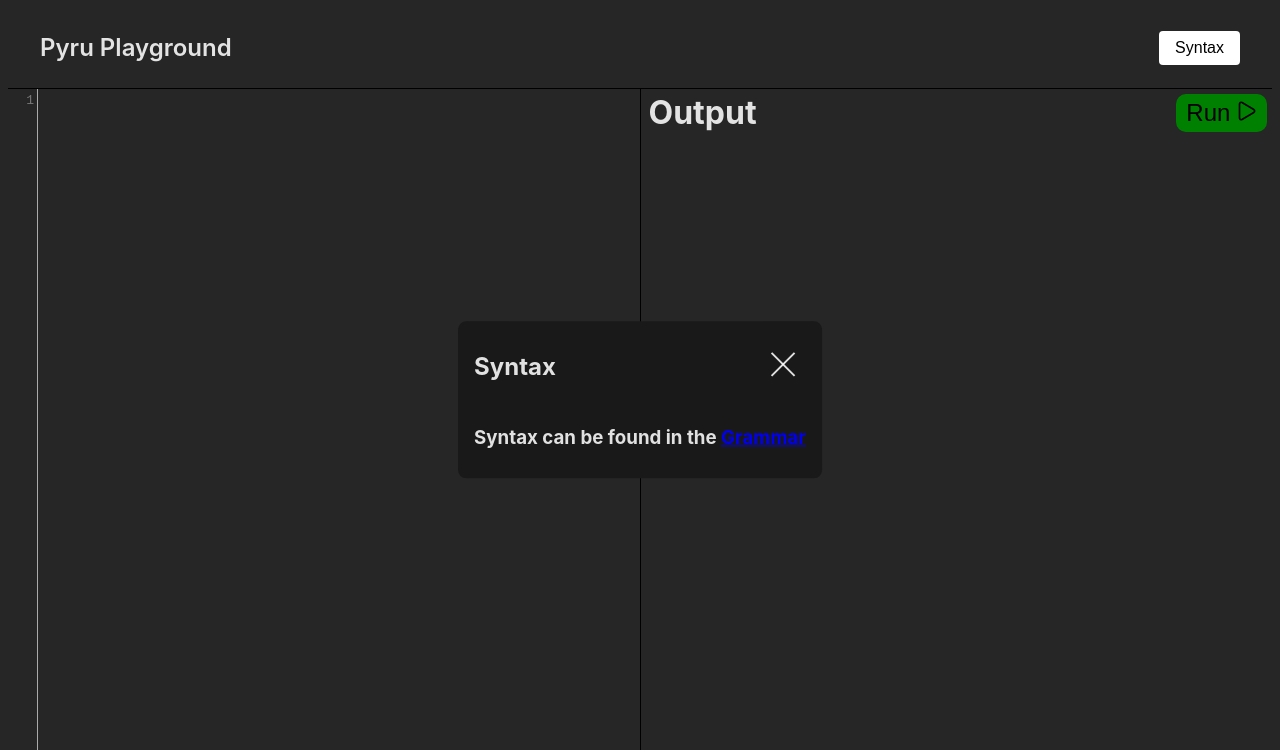
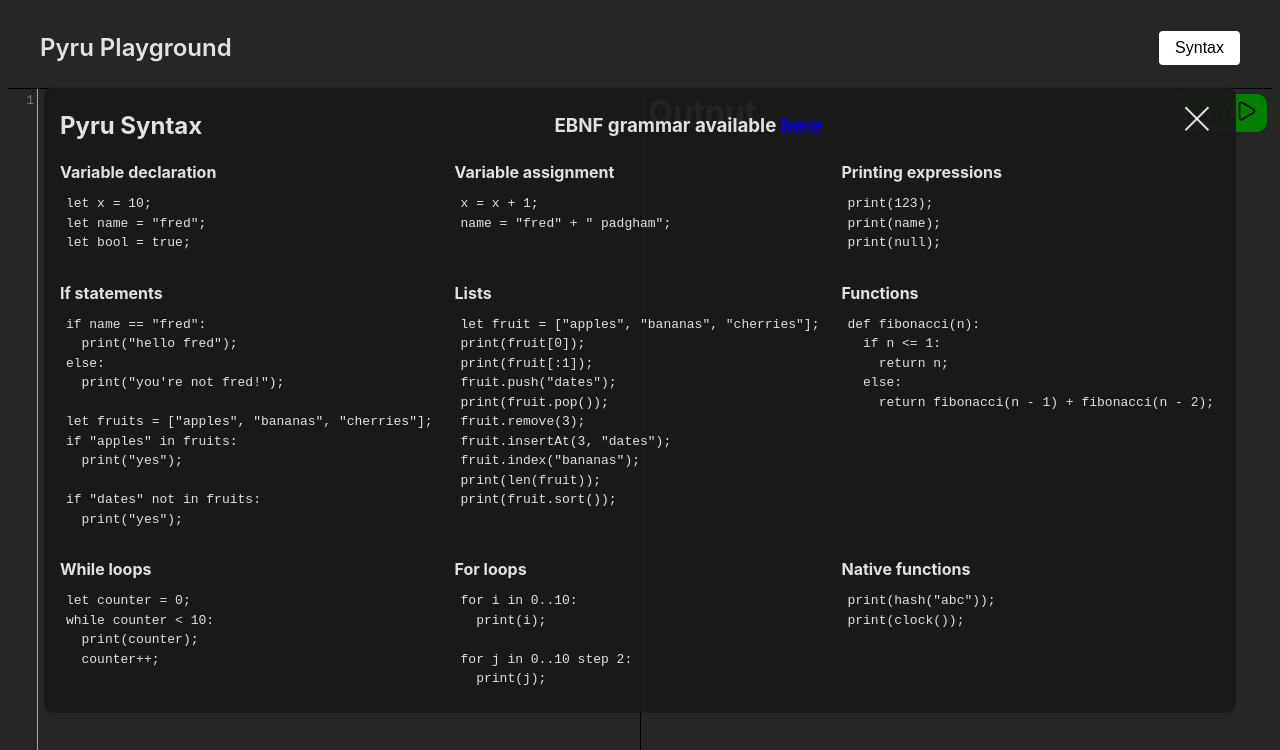
Before and after one commit to justfreddev/pyru-playground, a React (Vite) app: page / in a window 1280 px wide. Both pictures are taken after a click on the button "Syntax". Shown: the top 750 px of the page. Built offline with nearby package versions, Linux system fonts and the light colour scheme.

Commit message:
Updated the syntax info

```diff
--- a/src/components/editor/CodeEditor.css
+++ b/src/components/editor/CodeEditor.css
@@ -3,6 +3,7 @@
   height: 100%;
   position: relative;
   border-right: 1px solid #000;
+  cursor: text;
 }
 
 .code-mirror {
--- a/src/components/syntaxview/SyntaxView.css
+++ b/src/components/syntaxview/SyntaxView.css
@@ -1,11 +1,29 @@
 .syntax-view {
-  background-color: #1a1919;
+  background-color: rgba(26, 25, 25, 0.95);
   padding: 0.5rem 1rem;
   border-radius: 0.5rem;
   position: absolute;
   top: 50%;
   left: 50%;
   transform: translate(-50%, -50%);
+}
+
+.syntax-view h2,
+.syntax-view h3,
+.syntax-view h4 {
+  margin-top: 12px;
+  margin-bottom: 4px;
+}
+
+.syntax-view p {
+  margin-top: 2px;
+  margin-bottom: 6px;
+}
+
+.syntax-view pre {
+  margin-top: 2px;
+  margin-bottom: 10px;
+  padding: 6px;
 }
 
 .syntax-view-header {
@@ -20,11 +38,9 @@
 }
 
 .syntax-container {
-  font-size: 1.2rem;
-}
-
-.syntax-container div {
-  display: flex;
+  display: grid;
+  grid-template-columns: 1fr 1fr 1fr;
+  gap: 0 1rem;
 }
 
 .syntax-type {
--- a/src/components/syntaxview/SyntaxView.tsx
+++ b/src/components/syntaxview/SyntaxView.tsx
@@ -8,7 +8,13 @@ const SyntaxView: React.FC<SyntaxViewProps> = ({ toggleViewingSyntax }) => {
   return (
     <div className="syntax-view">
       <div className="syntax-view-header">
-        <h2>Syntax</h2>
+        <h2>Pyru Syntax</h2>
+        <h3>
+          EBNF grammar available{" "}
+          <a href="https://github.com/justfreddev/pyru/blob/master/src/grammar.ebnf">
+            here
+          </a>
+        </h3>
         <a className="syntax-view-cross" onClick={toggleViewingSyntax}>
           <svg
             width="46"
@@ -25,12 +31,116 @@ const SyntaxView: React.FC<SyntaxViewProps> = ({ toggleViewingSyntax }) => {
           </svg>
         </a>
       </div>
-      <h3>
-        Syntax can be found in the{" "}
-        <a href="https://github.com/justfreddev/pyru/blob/master/src/grammar.ebnf">
-          Grammar
-        </a>
-      </h3>
+
+      <div className="syntax-container">
+        <div>
+          <h4>Variable declaration</h4>
+          <pre>
+            {`let x = 10;
+let name = "fred";
+let bool = true;
+`}
+          </pre>
+        </div>
+
+        <div>
+          <h4>Variable assignment</h4>
+          <pre>
+            {`x = x + 1;
+name = "fred" + " padgham";
+`}
+          </pre>
+        </div>
+
+        <div>
+          <h4>Printing expressions</h4>
+          <pre>
+            {`print(123);
+print(name);
+print(null);
+`}
+          </pre>
+        </div>
+
+        <div>
+          <h4>If statements</h4>
+          <pre>
+            {`if name == "fred":
+  print("hello fred");
+else:
+  print("you're not fred!");
+
+let fruits = ["apples", "bananas", "cherries"];
+if "apples" in fruits:
+  print("yes");
+
+if "dates" not in fruits:
+  print("yes");
+`}
+          </pre>
+        </div>
+
+        <div>
+          <h4>Lists</h4>
+          <pre>
+            {`let fruit = ["apples", "bananas", "cherries"];
+print(fruit[0]);
+print(fruit[:1]);
+fruit.push("dates");
+print(fruit.pop());
+fruit.remove(3);
+fruit.insertAt(3, "dates");
+fruit.index("bananas");
+print(len(fruit));
+print(fruit.sort());
+`}
+          </pre>
+        </div>
+
+        <div>
+          <h4>Functions</h4>
+          <pre>
+            {`def fibonacci(n):
+  if n <= 1:
+    return n;
+  else:
+    return fibonacci(n - 1) + fibonacci(n - 2);
+`}
+          </pre>
+        </div>
+
+        <div>
+          <h4>While loops</h4>
+          <pre>
+            {`let counter = 0;
+while counter < 10:
+  print(counter);
+  counter++;
+`}
+          </pre>
+        </div>
+
+        <div>
+          <h4>For loops</h4>
+          <pre>
+            {`for i in 0..10:
+  print(i);
+
+for j in 0..10 step 2:
+  print(j);
+`}
+          </pre>
+        </div>
+
+        <div>
+          <h4>Native functions</h4>
+          <pre>
+            {`print(hash("abc"));
+print(clock());
+`}
+          </pre>
+        </div>
+      </div>
     </div>
   );
 };
```
